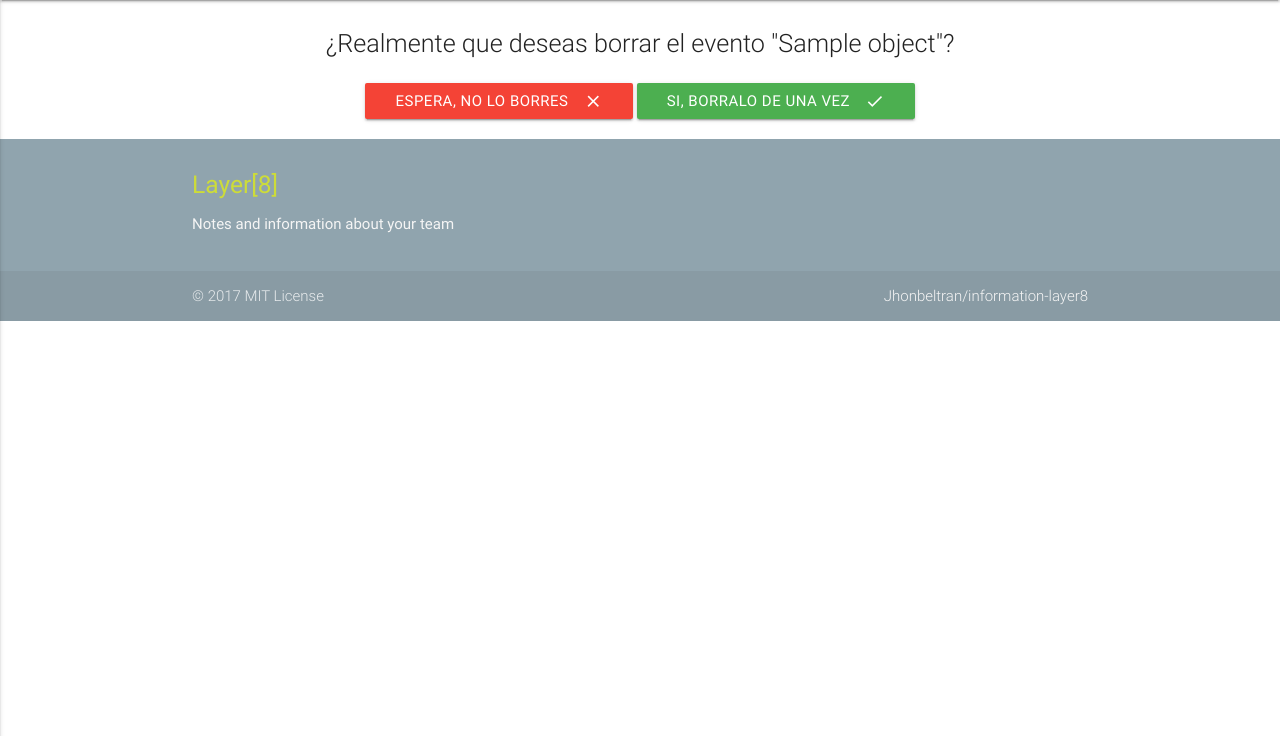
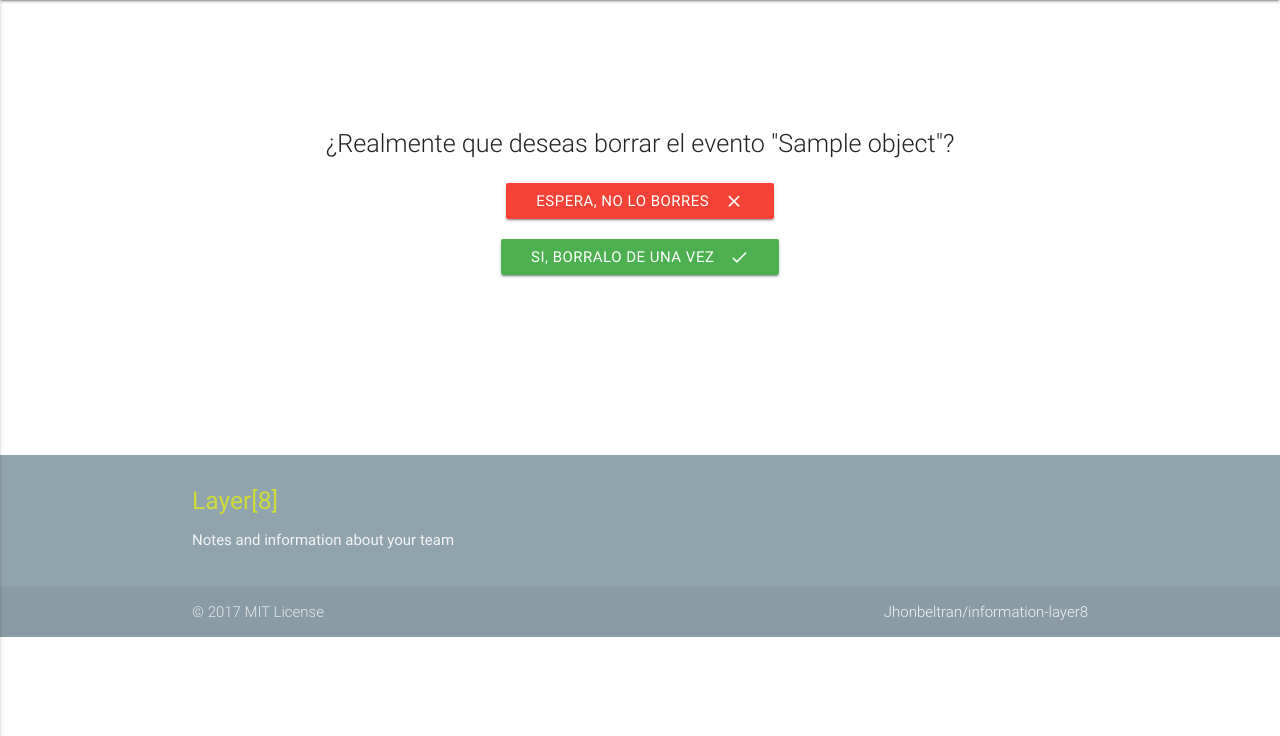
Before and after one commit to Yojanpardo/information-layer8, a Django app: template templates/events/event_confirm_delete.html in a window 1280 px wide. Shown: the part 64-800 px from the top of the page. Run offline with Django 3.2, Linux system fonts and the light colour scheme; the template is opened without the code that fills it: most values are stand-ins (such as "Sample title", 1, 10 or a date in 2020); some libraries are stand-ins or nearby versions; some web fonts are replaced.

Commit message:
Actualizo event delete

```diff
--- a/templates/events/event_confirm_delete.html
+++ b/templates/events/event_confirm_delete.html
@@ -4,6 +4,11 @@
 {% endblock %}
 {% block content %}
 	<div class="container">
+		<div class="row"></div>
+		<div class="row"></div>
+		<div class="row"></div>
+		<div class="row"></div>
+		<div class="row"></div>
 		<div class="row">
 			<div class="col s12">
 
@@ -20,12 +25,21 @@
 		  		Espera, no lo borres
 		  		<i class="material-icons right">clear</i>
 		  	</a>
+		  	<div class="row"></div>
 			<button class="btn green waves-effect waves-light" type="submit" value="Submit">Si, borralo de una vez
 		    	<i class="material-icons right">done</i>
 		  	</button>
 
 		  	</form>
 		</div>
+		<div class="row"></div>
+		<div class="row"></div>
+		<div class="row"></div>
+		<div class="row"></div>
+		<div class="row"></div>
+		<div class="row"></div>
+		<div class="row"></div>
+		<div class="row"></div>
 	</div>
 
 
```
